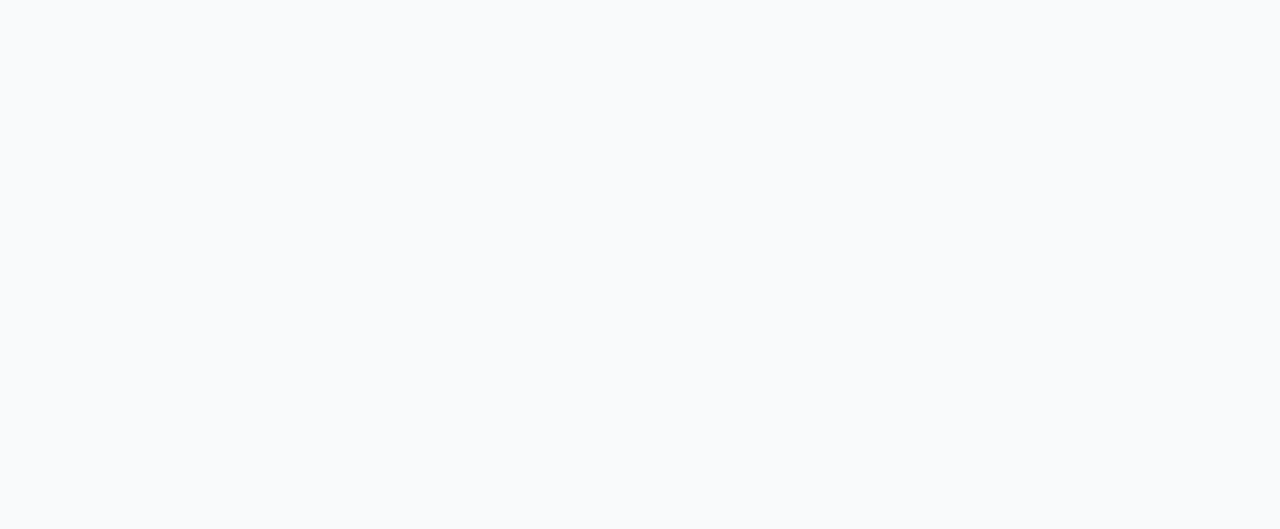
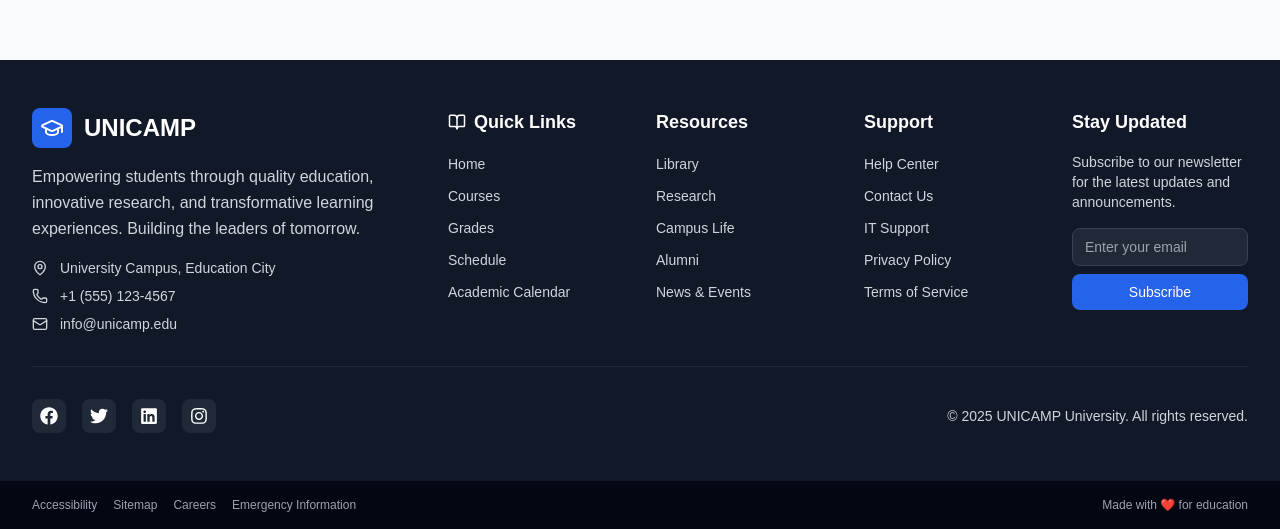
Before and after one commit to Tun95/my_unicamp, a React (Vite) app in the folder frontend_client/: page /courses in a window 1280 px wide. Shown: the part 740-1269 px from the top of the page. Before the commit the page ends 800 px from the top, so only its background shows below. Built offline with nearby package versions, Linux system fonts and the light colour scheme; a web font is replaced by a local one.

Commit message:
FEAT: added footer

```diff
--- a/frontend_client/package.json
+++ b/frontend_client/package.json
@@ -22,6 +22,7 @@
     "react": "^19.1.0",
     "react-dom": "^19.1.0",
     "react-helmet-async": "^2.0.5",
+    "react-icons": "^5.5.0",
     "react-is": "^19.1.1",
     "react-router-dom": "^7.6.3",
     "react-spinners": "^0.17.0",
--- a/frontend_client/src/App.tsx
+++ b/frontend_client/src/App.tsx
@@ -7,6 +7,7 @@ import LoadingBox from "./utilities/message loading/LoadingBox";
 import ErrorBoundary from "./utilities/error boundary/ErrorBoundary";
 import CourseScreen from "./screens/coursescreen/CourseScreen";
 import HomeScreen from "./screens/homescreen/HomeScreen";
+import Footer from "./common/footer/Footer";
 
 function App() {
   const [isLoading, setIsLoading] = useState(true);
@@ -35,6 +36,7 @@ function App() {
         <Route path="/" element={<HomeScreen />} />
         <Route path="/courses" element={<CourseScreen />} />
       </Routes>
+      <Footer />
     </div>
   );
 }
--- /dev/null
+++ b/frontend_client/src/common/footer/Footer.tsx
@@ -0,0 +1,206 @@
+import { Link } from "react-router-dom";
+import { BookOpen, GraduationCap, Mail, Phone, MapPin } from "lucide-react";
+import { FaFacebook, FaTwitter, FaLinkedin, FaInstagram } from "react-icons/fa";
+
+const Footer = () => {
+  const currentYear = new Date().getFullYear();
+
+  const quickLinks = [
+    { name: "Home", path: "/" },
+    { name: "Courses", path: "/courses" },
+    { name: "Grades", path: "/grades" },
+    { name: "Schedule", path: "/schedule" },
+    { name: "Academic Calendar", path: "/calendar" },
+  ];
+
+  const resources = [
+    { name: "Library", path: "/library" },
+    { name: "Research", path: "/research" },
+    { name: "Campus Life", path: "/campus-life" },
+    { name: "Alumni", path: "/alumni" },
+    { name: "News & Events", path: "/news" },
+  ];
+
+  const support = [
+    { name: "Help Center", path: "/help" },
+    { name: "Contact Us", path: "/contact" },
+    { name: "IT Support", path: "/it-support" },
+    { name: "Privacy Policy", path: "/privacy" },
+    { name: "Terms of Service", path: "/terms" },
+  ];
+
+  const socialLinks = [
+    { icon: FaFacebook, name: "Facebook", url: "#" },
+    { icon: FaTwitter, name: "Twitter", url: "#" },
+    { icon: FaLinkedin, name: "LinkedIn", url: "#" },
+    { icon: FaInstagram, name: "Instagram", url: "#" },
+  ];
+
+  return (
+    <footer className="bg-gray-900 dark:bg-gray-950 text-white">
+      {/* Main Footer Content */}
+      <div className="container mx-auto px-8 max-900px:px-4 max-480px:px-2 py-12">
+        <div className="grid grid-cols-1 md:grid-cols-2 lg:grid-cols-6 gap-8">
+          {/* Brand Section */}
+          <div className="lg:col-span-2">
+            <Link to="/" className="flex items-center gap-3 mb-4">
+              <div className="bg-blue-600 p-2 rounded-lg">
+                <GraduationCap size={24} />
+              </div>
+              <span className="font-display text-2xl font-bold">UNICAMP</span>
+            </Link>
+            <p className="text-gray-300 mb-4 leading-relaxed">
+              Empowering students through quality education, innovative
+              research, and transformative learning experiences. Building the
+              leaders of tomorrow.
+            </p>
+            <div className="flex items-center gap-3 text-gray-300 mb-2">
+              <MapPin size={16} />
+              <span className="text-sm">University Campus, Education City</span>
+            </div>
+            <div className="flex items-center gap-3 text-gray-300 mb-2">
+              <Phone size={16} />
+              <span className="text-sm">+1 (555) 123-4567</span>
+            </div>
+            <div className="flex items-center gap-3 text-gray-300">
+              <Mail size={16} />
+              <span className="text-sm">info@unicamp.edu</span>
+            </div>
+          </div>
+
+          {/* Quick Links */}
+          <div>
+            <h3 className="font-semibold text-lg mb-4 flex items-center gap-2">
+              <BookOpen size={18} />
+              Quick Links
+            </h3>
+            <ul className="space-y-2">
+              {quickLinks.map((link) => (
+                <li key={link.name}>
+                  <Link
+                    to={link.path}
+                    className="text-gray-300 hover:text-white transition-colors text-sm"
+                  >
+                    {link.name}
+                  </Link>
+                </li>
+              ))}
+            </ul>
+          </div>
+
+          {/* Resources */}
+          <div>
+            <h3 className="font-semibold text-lg mb-4">Resources</h3>
+            <ul className="space-y-2">
+              {resources.map((link) => (
+                <li key={link.name}>
+                  <Link
+                    to={link.path}
+                    className="text-gray-300 hover:text-white transition-colors text-sm"
+                  >
+                    {link.name}
+                  </Link>
+                </li>
+              ))}
+            </ul>
+          </div>
+
+          {/* Support */}
+          <div>
+            <h3 className="font-semibold text-lg mb-4">Support</h3>
+            <ul className="space-y-2">
+              {support.map((link) => (
+                <li key={link.name}>
+                  <Link
+                    to={link.path}
+                    className="text-gray-300 hover:text-white transition-colors text-sm"
+                  >
+                    {link.name}
+                  </Link>
+                </li>
+              ))}
+            </ul>
+          </div>
+
+          {/* Newsletter */}
+          <div>
+            <h3 className="font-semibold text-lg mb-4">Stay Updated</h3>
+            <p className="text-gray-300 text-sm mb-4">
+              Subscribe to our newsletter for the latest updates and
+              announcements.
+            </p>
+            <div className="flex flex-col gap-2">
+              <input
+                type="email"
+                placeholder="Enter your email"
+                className="px-3 py-2 bg-gray-800 border border-gray-700 rounded-lg text-white placeholder-gray-400 text-sm focus:outline-none focus:border-blue-500 transition-colors"
+              />
+              <button className="bg-blue-600 hover:bg-blue-700 text-white px-4 py-2 rounded-lg text-sm font-medium transition-colors">
+                Subscribe
+              </button>
+            </div>
+          </div>
+        </div>
+
+        {/* Social Links */}
+        <div className="border-t border-gray-800 mt-8 pt-8 flex flex-col md:flex-row justify-between items-center gap-4">
+          <div className="flex items-center gap-4">
+            {socialLinks.map((social) => (
+              <a
+                key={social.name}
+                href={social.url}
+                className="p-2 bg-gray-800 hover:bg-blue-600 rounded-lg transition-colors"
+                aria-label={social.name}
+              >
+                <social.icon size={18} />
+              </a>
+            ))}
+          </div>
+
+          <div className="text-gray-300 text-sm text-center md:text-right">
+            <p>© {currentYear} UNICAMP University. All rights reserved.</p>
+          </div>
+        </div>
+      </div>
+
+      {/* Bottom Bar */}
+      <div className="bg-gray-950 dark:bg-black py-4">
+        <div className="container mx-auto px-8 max-900px:px-4 max-480px:px-2">
+          <div className="flex flex-col md:flex-row justify-between items-center gap-2 text-xs text-gray-400">
+            <div className="flex flex-wrap justify-center gap-4">
+              <Link
+                to="/accessibility"
+                className="hover:text-white transition-colors"
+              >
+                Accessibility
+              </Link>
+              <Link
+                to="/sitemap"
+                className="hover:text-white transition-colors"
+              >
+                Sitemap
+              </Link>
+              <Link
+                to="/careers"
+                className="hover:text-white transition-colors"
+              >
+                Careers
+              </Link>
+              <Link
+                to="/emergency"
+                className="hover:text-white transition-colors"
+              >
+                Emergency Information
+              </Link>
+            </div>
+            <div>
+              <span>Made with ❤️ for education</span>
+            </div>
+          </div>
+        </div>
+      </div>
+    </footer>
+  );
+};
+
+export default Footer;
```
Also changed, not shown: 1 other file (tests, documents, lock files or other folders).
